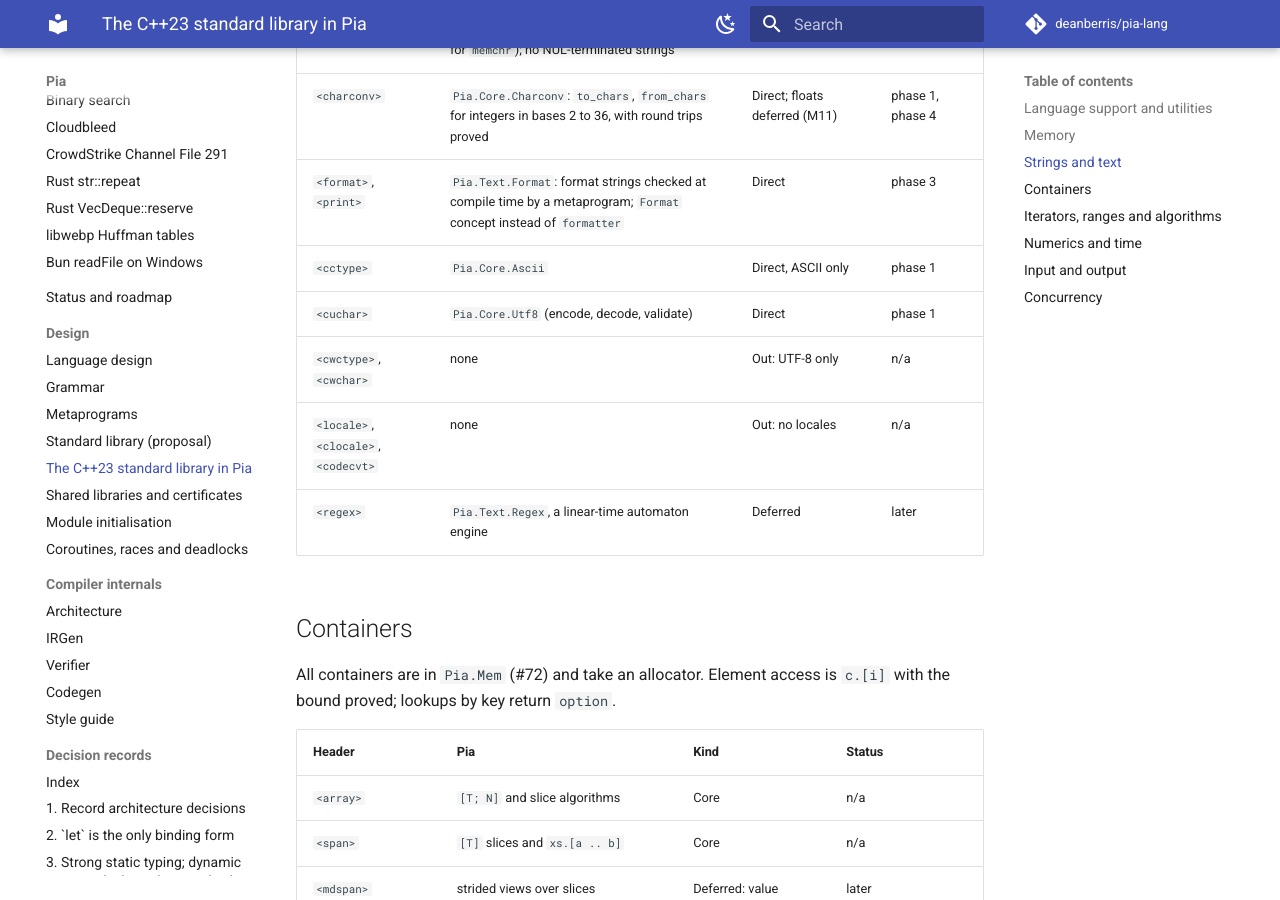
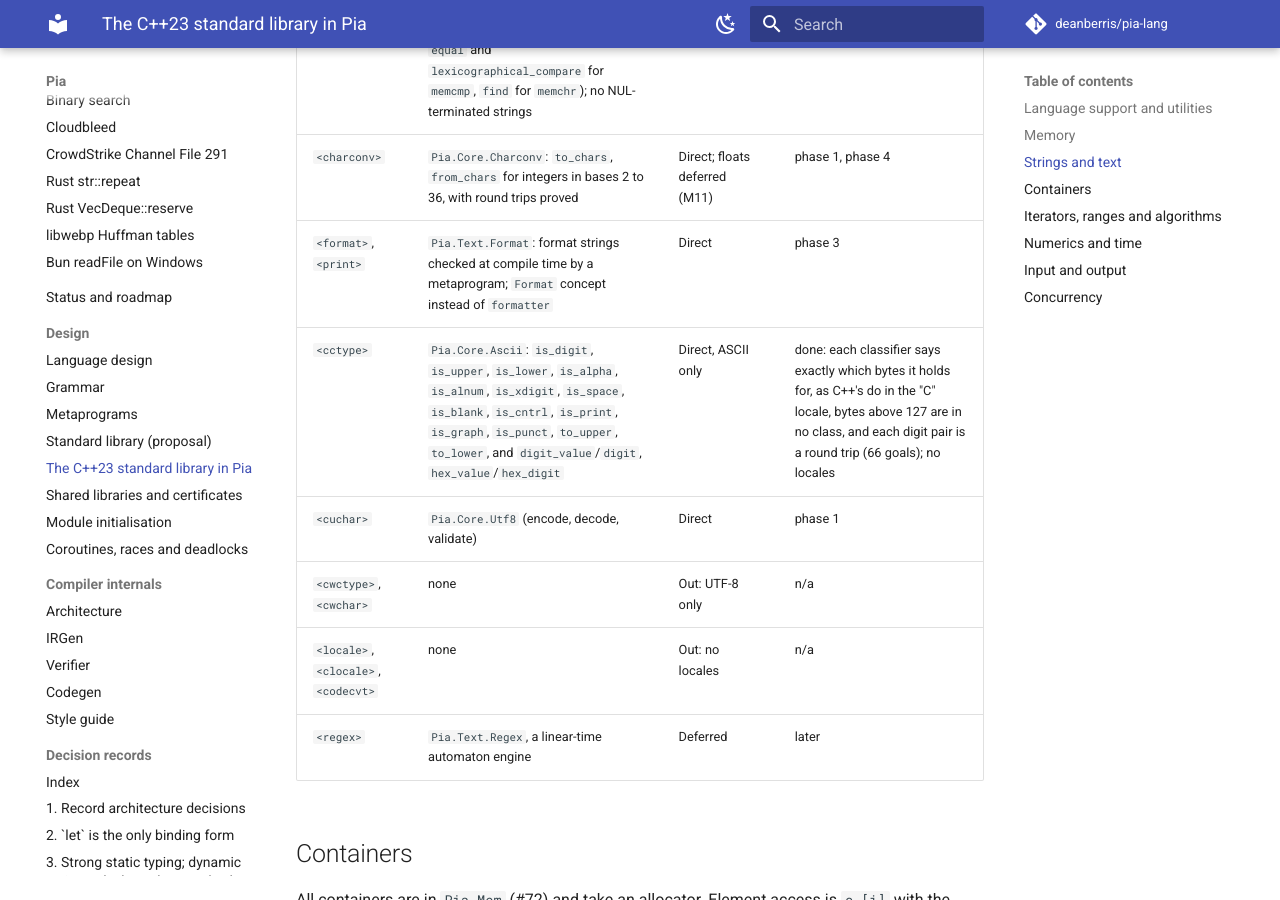
Before and after one commit to deanberris/pia-lang, an MkDocs documentation site: the page built from docs/cpp-std.md, in a window 1280 px wide and 900 px high, scrolled down 5040 px. Built offline with MkDocs 1.6.1 and Material for MkDocs 9.7.7, drawn with Linux system fonts in a browser that asks for light colours; comment, search, counter and statistics services are not loaded.

Commit message:
Pia.Core.Ascii: <cctype> for ASCII bytes (phase 1.9)
is_digit, is_upper, is_lower, is_alpha, is_alnum, is_xdigit, is_space,
is_blank, is_cntrl, is_print, is_graph, is_punct, to_upper, to_lower,
digit_value and digit, hex_value and hex_digit, each with an exact
contract: the bytes each class holds, as C++'s in the "C" locale, with
bytes above 127 in none; case changes that touch only letters; and
round trips for both digit pairs. 66 goals, 0.3 s. Ranges a contract
only bounds live in the types (digit_value takes an int{48..57}).

Tests: tests/std/ascii.pia (goals, interface, no warnings),
ascii_edges.pia (round trips, case undoing, how the classes partition
the bytes), :ascii_run_test. CODEMAP.md gets its line.

Co-Authored-By: Claude Opus 5.5 <noreply@anthropic.com>

```diff
--- a/docs/cpp-std.md
+++ b/docs/cpp-std.md
@@ -58,7 +58,7 @@ Pia gives what the C++ library lets a program do, in Pia's idioms: slices instea
 | `<cstring>` | slice algorithms (`copy` for `memcpy`, `equal` and `lexicographical_compare` for `memcmp`, `find` for `memchr`); no NUL-terminated strings | Idiom | phase 1 |
 | `<charconv>` | `Pia.Core.Charconv`: `to_chars`, `from_chars` for integers in bases 2 to 36, with round trips proved | Direct; floats deferred (M11) | phase 1, phase 4 |
 | `<format>`, `<print>` | `Pia.Text.Format`: format strings checked at compile time by a metaprogram; `Format` concept instead of `formatter` | Direct | phase 3 |
-| `<cctype>` | `Pia.Core.Ascii` | Direct, ASCII only | phase 1 |
+| `<cctype>` | `Pia.Core.Ascii`: `is_digit`, `is_upper`, `is_lower`, `is_alpha`, `is_alnum`, `is_xdigit`, `is_space`, `is_blank`, `is_cntrl`, `is_print`, `is_graph`, `is_punct`, `to_upper`, `to_lower`, and `digit_value`/`digit`, `hex_value`/`hex_digit` | Direct, ASCII only | done: each classifier says exactly which bytes it holds for, as C++'s do in the "C" locale, bytes above 127 are in no class, and each digit pair is a round trip (66 goals); no locales |
 | `<cuchar>` | `Pia.Core.Utf8` (encode, decode, validate) | Direct | phase 1 |
 | `<cwctype>`, `<cwchar>` | none | Out: UTF-8 only | n/a |
 | `<locale>`, `<clocale>`, `<codecvt>` | none | Out: no locales | n/a |
```
Also changed, not shown: CODEMAP.md (+1 -1 lines), 7 other files.
